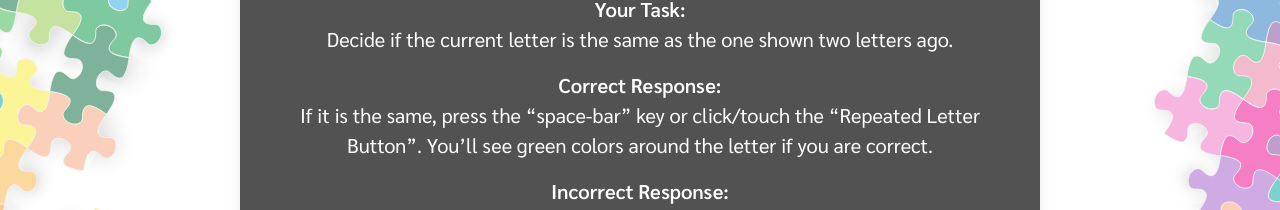
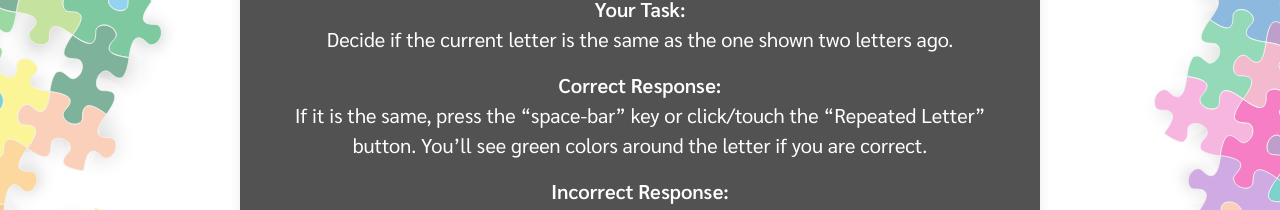
Before and after one commit to matt-powelldev2784/nback-task, a React (Vite) app: page / in a window 1280 px wide. Both pictures are taken after a click on the button "Instructions". Shown: the part 278-488 px from the top of the page. Built offline with nearby package versions, Linux system fonts and the light colour scheme.

Commit message:
refactor: update instructions text

```diff
--- a/src/components/home/Home.tsx
+++ b/src/components/home/Home.tsx
@@ -62,7 +62,7 @@ export const Home = ({ setCurrentScreen }: HomeProps) => {
             <strong>Correct Response:</strong>
             <br />
             If it is the same, press the &ldquo;space-bar&rdquo; key or
-            click/touch the &ldquo;Repeated Letter Button&rdquo;. You&rsquo;ll
+            click/touch the &ldquo;Repeated Letter&rdquo; button. You&rsquo;ll
             see green colors around the letter if you are correct.
           </p>
 
```
